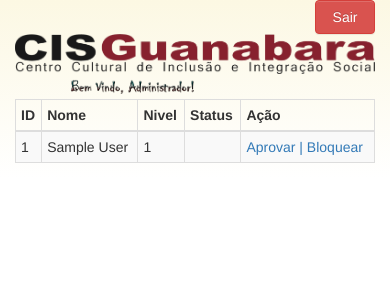
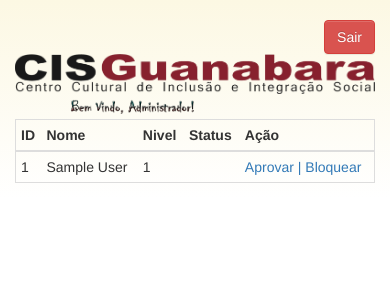
Before and after one commit to guilhermehos/sistema, a PHP site: page /sistema/admin.php in a window 390 px wide. Shown: the top 300 px of the page. Run offline with PHP 8.4, Linux system fonts and the light colour scheme; the visitor is signed in with stand-in values (Sample User, id 1).

Commit message:
pagina de admin

```diff
--- a/admin.php
+++ b/admin.php
@@ -14,7 +14,7 @@ $idrec = $_SESSION['idusuario']; // variavel para salvamento automatico de quem
 
 if (isset($_GET["action"]) AND $_GET["action"] == "sair") {
   session_destroy();
-  header ("Location://localhost/sistema/index.php");
+  header ("Location: http://localhost/sistema/index.php");
 }
 
 ?>
@@ -24,16 +24,23 @@ if (isset($_GET["action"]) AND $_GET["action"] == "sair") {
 </head>
 
 <body>
+  <div class="container">
+    <div class="row">
       <div class="col-xs-12">
+        <a href="?action=sair"> <button class="btn btn-danger pull-right col-lg-1">  Sair  </button> </a>
+      </div>
+    </div>
+  </div>
+
+  <div class="container">
     <div class="row">
-    <div class="container">
-    <a href="?action=sair"> <button class="btn btn-danger pull-right col-xs-2">  Sair  </button> </a>
+      <div class="col-xs-12">
         <img src="css/imagens/logo_topo.png" class="img-responsive" />
         <div class="col-xs-8">
           <img src="css/imagens/adm.png" class="img-responsive" />
         </div>
 
-               <table class="table table-striped table-bordered table-hover table-condensed table-responsive">
+        <table class="table table-hover table-condensed table-responsive">
           <thead>
             <tr>
               <th>ID</th>
```
Lines whose indentation alone changed are shown as unchanged.
